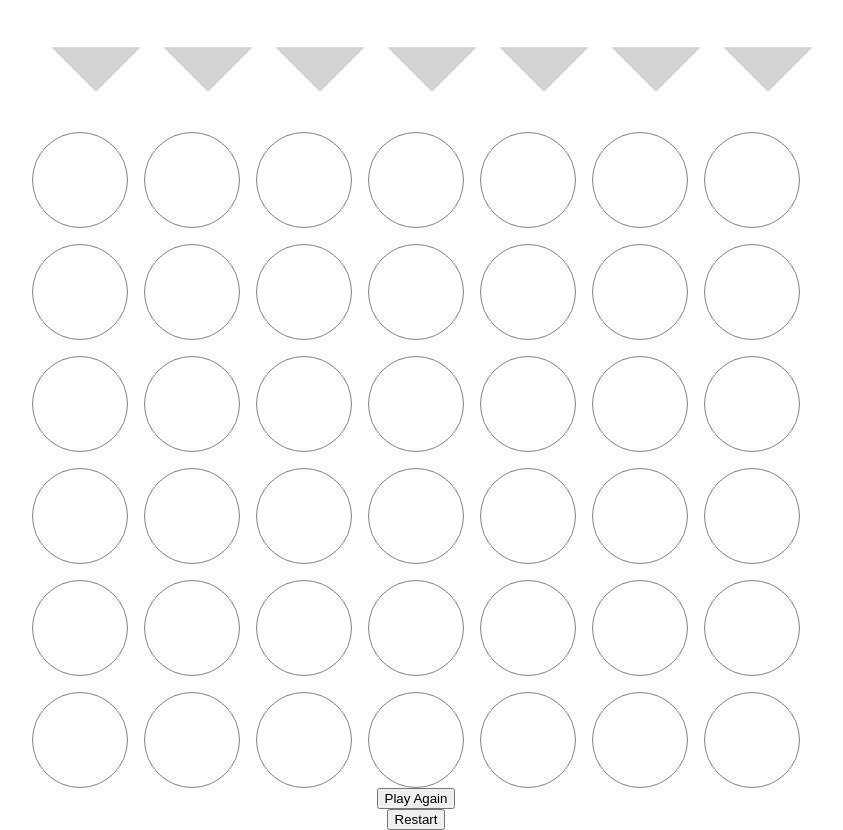
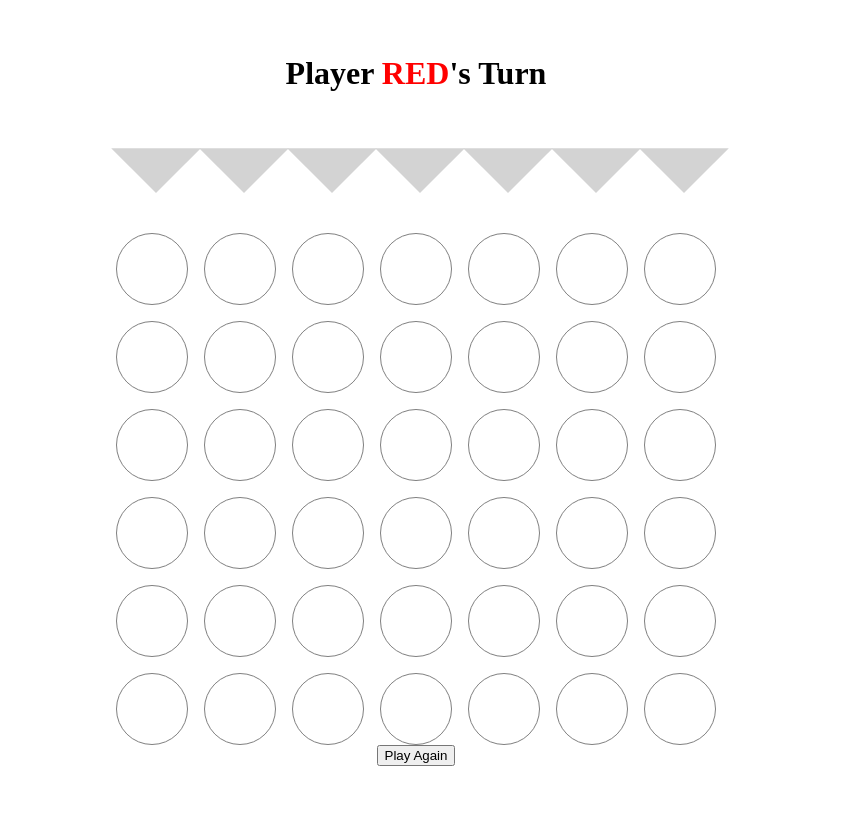
Before and after one commit to mkbozai/connect4, a plain HTML site: page index.html in a window 1280 px wide. Shown: the whole page, without its empty margins (224-1067 px from the left). After the commit the page ends 800 px from the top, so only its background shows below. Drawn offline with Linux system fonts and the light colour scheme.

Commit message:
rendered messages

```diff
--- a/css/main.css
+++ b/css/main.css
@@ -14,9 +14,11 @@
 
   #markers {
     display: grid;
-    grid-template-columns: repeat(7, 12vmin);
-    gap: 2vmin;
+    grid-template-columns: repeat(7, 5vmin);
+    gap: 6vmin;
     margin-top: 2vmin;
+    position: relative;
+    right: 5vmin;
   }
 
   #markers > div {
@@ -35,8 +37,8 @@
 
   #board {
     display: grid;
-    grid-template-columns: repeat(7, 12vmin);
-    grid-template-rows: repeat(6, 12vmin);
+    grid-template-columns: repeat(7, 9vmin);
+    grid-template-rows: repeat(6, 9vmin);
     gap: 2vmin;
     margin-top: -3vmin;
   }
--- a/index.html
+++ b/index.html
@@ -69,6 +69,5 @@
         <div id="c6r0"></div>
     </section>
     <button>Play Again</button>
-    <button>Restart</button>
 </body>
 </html>
--- a/js/main.js
+++ b/js/main.js
@@ -43,7 +43,7 @@ function render() {
         });
     });
     renderMarkers();
-    // renderMessage();
+    renderMessage();
 }
 
 // hide/show the markers (hide if no 0's exist in that column)
@@ -70,7 +70,8 @@ function checkWin(colIdx, rowIdx) {
     return checkVertWin(colIdx, rowIdx, player) ||
     checkHorWin(colIdx, rowIdx, player) ||
     checkDiagLeftWin(colIdx, rowIdx, player) ||
-    checkDiagRWin(colIdx, rowIdx, player);
+    checkDiagRWin(colIdx, rowIdx, player) ||
+    (board.flat().includes(0) ? null : 'T')
 }
 
 function checkVertWin(colIdx, rowIdx, player) {
@@ -136,12 +137,12 @@ function checkDiagRWin(colIdx, rowIdx, player) {
     return count >= 4 ? winner = player : null
 }
 
-// function renderMessage() {
-//     if (gameStatus === null) {
-//         msgEl.innerHTML = `Player <span style="color: ${COLORS[turn]}">${COLORS[turn].toUpperCase()}</span>'s Turn`;
-//     } else if (gameStatus === 'T') {
-//         msgEl.textContent = 'Tie Game'
-//     } else {
-//         msgEl.innerHTML = `Player <span style="color: ${COLORS[gameStatus]}">${COLORS[gameStatus].toUpperCase()}</span>'s Wins!`;
-//     }
-// }
+function renderMessage() {
+    if (winner === null) {
+        msgEl.innerHTML = `Player <span style="color: ${COLORS[turn]}">${COLORS[turn].toUpperCase()}</span>'s Turn`;
+    } else if (winner === 'T') {
+        msgEl.textContent = 'Tie Game';
+    } else {
+        msgEl.innerHTML = `Player <span style="color: ${COLORS[winner]}">${COLORS[winner].toUpperCase()}</span>'s Wins!`;
+    }
+}
```
